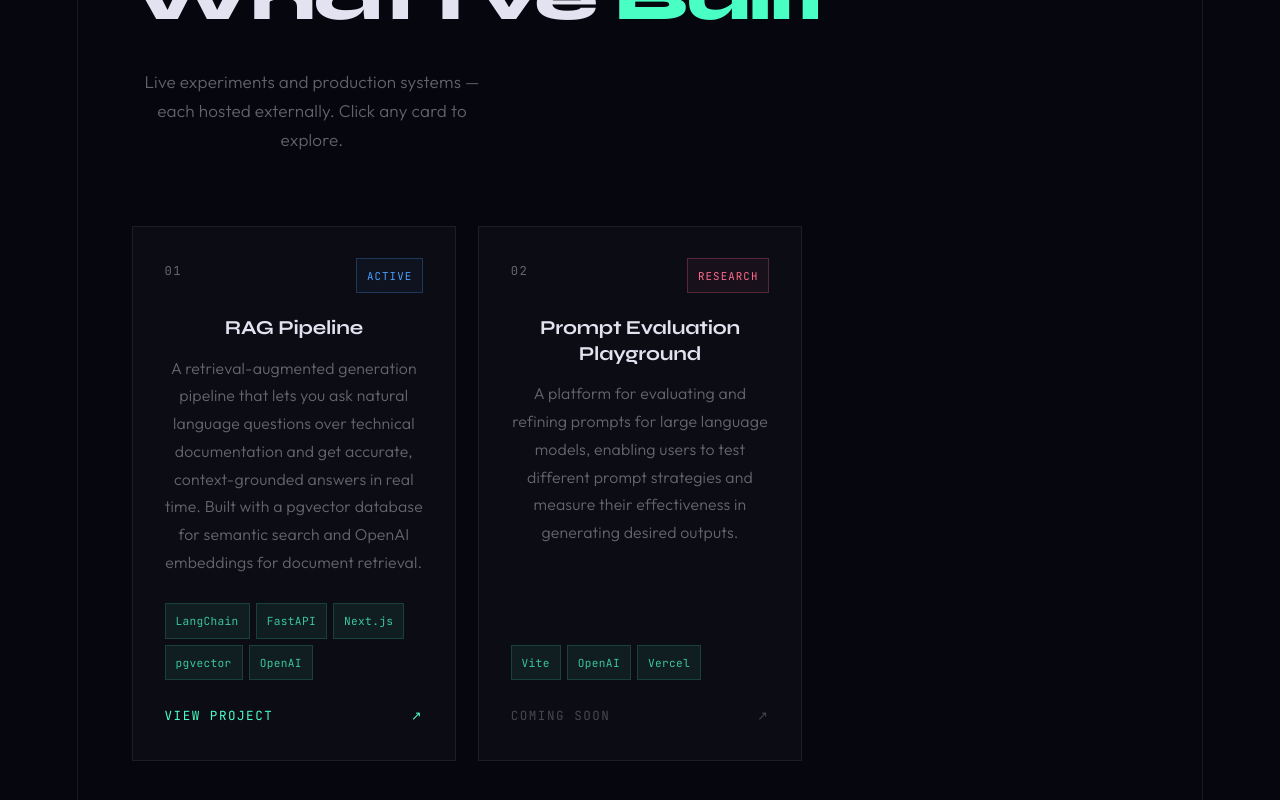
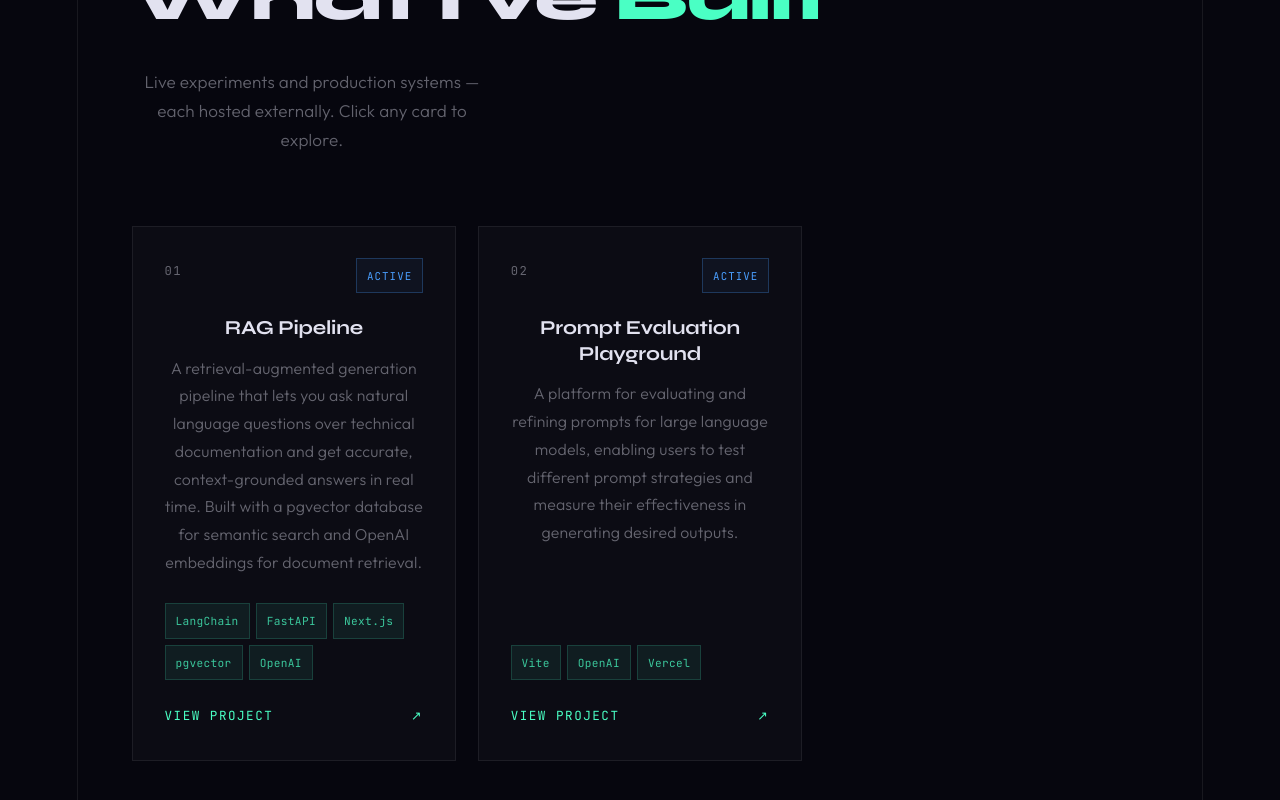
Before and after one commit to silasrp/my-portfolio, a React (Vite) app: page / in a window 1280 px wide. Shown: the part 1028-1828 px from the top of the page. Built offline with nearby package versions, Linux system fonts and the light colour scheme.

Commit message:
Activating Prompt Eval Lab Project

```diff
--- a/src/Portfolio.jsx
+++ b/src/Portfolio.jsx
@@ -426,8 +426,8 @@ const PROJECTS = [
     title: "Prompt Evaluation Playground",
     desc:  "A platform for evaluating and refining prompts for large language models, enabling users to test different prompt strategies and measure their effectiveness in generating desired outputs.",
     tags:  ["Vite", "OpenAI", "Vercel"],
-    link:  null,
-    status: "Research",
+    link:  "https://prompt-eval-lab.vercel.app/",
+    status: "Active",
   },
 
 ];
```
